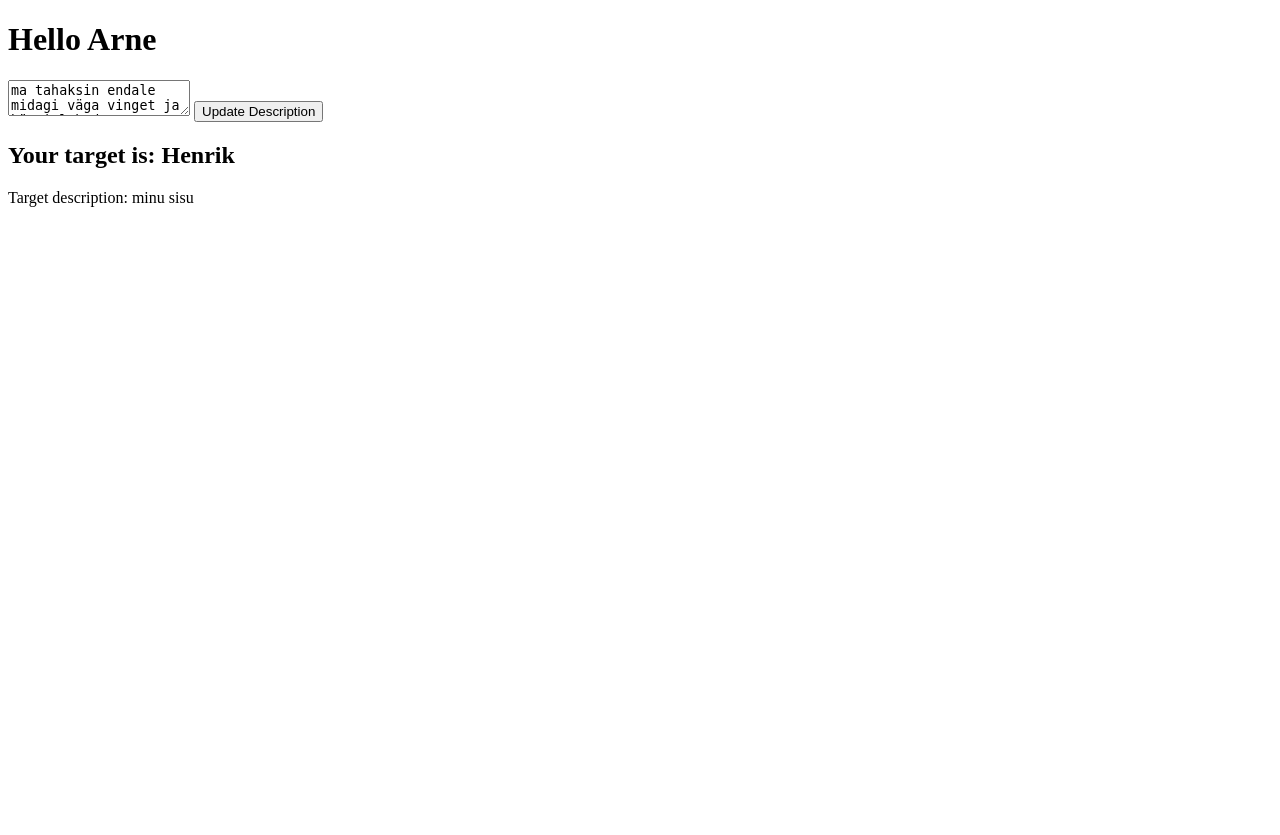
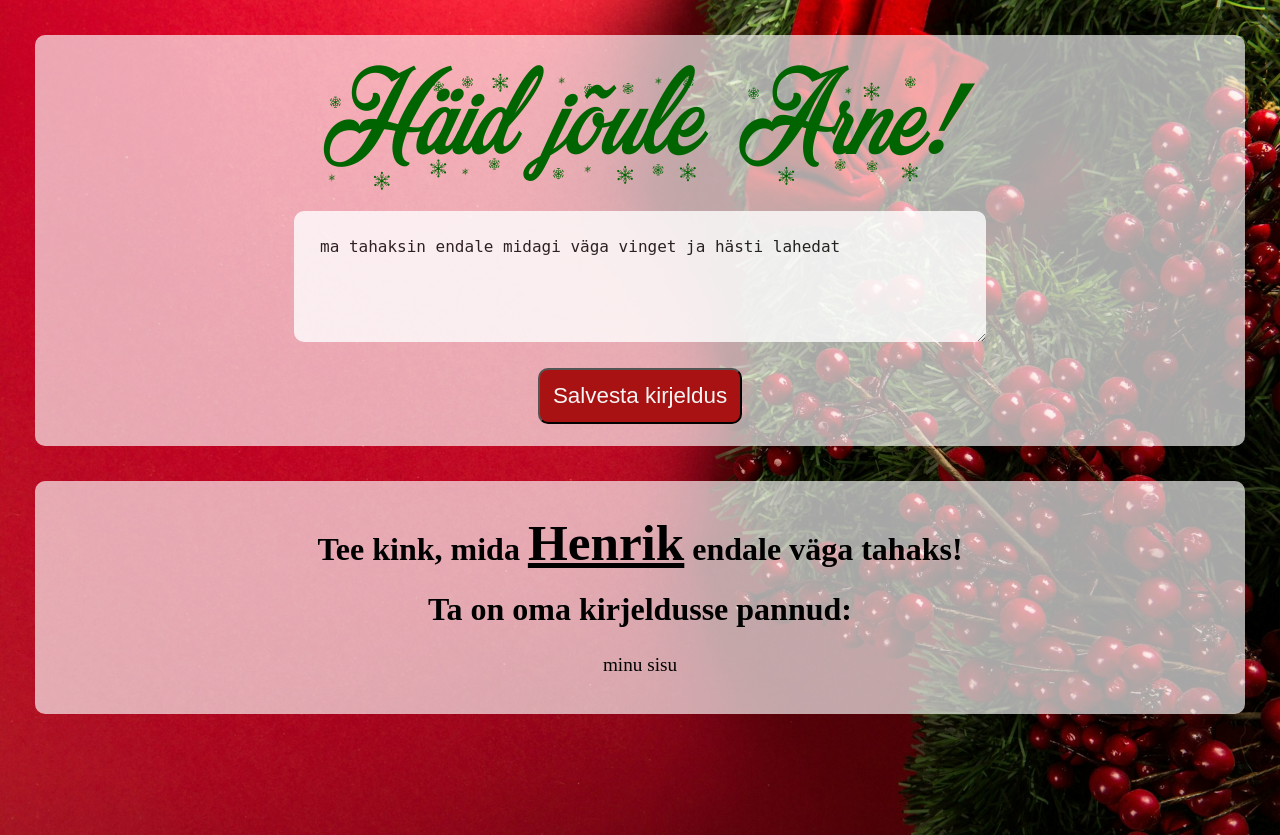
Before and after one commit to TheShadowfun/secret-santa, a Flask app: page /25cadd51-5e09 in a window 1280 px wide. Before the commit the page ends 207 px from the top, so only its background shows below. Run offline with Flask 3, Linux system fonts and the light colour scheme.

Commit message:
almost done

```diff
--- a/main.py
+++ b/main.py
@@ -64,7 +64,7 @@ def user_route(user_id):
 
 @app.errorhandler(404)
 def page_not_found(e):
-    return "<h1>Vale lingi panid, vaata uuesti</h1>", 404
+     return "<h1 style='font-size: 10vh; color: red;'>Vale lingi panid, vaata uuesti</h1>", 404
 
 if __name__ == '__main__':
 
@@ -72,4 +72,4 @@ if __name__ == '__main__':
     #testnames = ["Henrik", "Karl", "Rasmus", "Arne", "Art"]
     #add_people(testnames)
 
-    app.run()
+    app.run(port=54321)
--- a/models.py
+++ b/models.py
@@ -6,7 +6,7 @@ db = SQLAlchemy()
 class UserView (db.Model):
     id = db.Column(db.String(13), primary_key=True, default=gen_short_uuid)
     user = db.Column(db.String(MAX_NAME_LENGTH))
-    user_description = db.Column(db.String(100), default="pole veel lisatud")
+    user_description = db.Column(db.String(100), default="kirjuta siia midagi suunavat, et Sulle oleks lihtsam kinki teha")
     target_id = db.Column(db.String(13), db.ForeignKey('user_view.id'))
     target = db.relationship('UserView',
                            uselist=False,
--- /dev/null
+++ b/static/main.css
@@ -0,0 +1,129 @@
+@font-face {
+    font-family: 'ChristmasFont';
+    src: url('/static/MerryChristmasFlake.ttf') format('truetype');
+}
+
+* {
+    padding: 0;
+    margin: 0;
+}
+
+body {
+    background-image: url('/static/christmas.jpg');
+    background-position: center;
+    background-repeat: no-repeat;
+    background-size: cover;
+    background-attachment: fixed;
+    min-height: 100vh;
+    background-color: #910707;
+}
+
+div {
+    background-color: rgba(255, 255, 255, 0.65);
+    padding: max(2.75vh, 1.75vw);
+    margin: max(2.75vh, 2.75vw);
+    border-radius: 10px;
+    max-height: max(50vh, 40vw);
+}
+
+.christmasy {
+    font-family: ChristmasFont;
+    font-weight: 400;
+    font-size: max(8vh, 10vw);
+    color: darkgreen;
+    text-align: center;
+}
+
+.user {
+    display: flex;
+    flex-wrap: wrap;
+    justify-content: space-between;
+    align-items: center;
+    flex-direction: column;
+}
+
+form {
+    min-width: 55vw;
+    max-width: 75vw;
+}
+
+textarea {
+    margin: 2vw;
+    padding: 2vw;
+    border: none;
+    border-radius: 10px;
+    transition: all 0.3s ease;
+    opacity: 0.8;
+    font-size: max(1.75vh, 1.25vw);
+    min-width: 50vw;
+    max-width: 75vw;
+    min-height: 10vh;
+    max-height: 15vh;
+}
+
+textarea:active, textarea:focus {
+    outline: none;
+    border: 2px solid #910707;
+    box-shadow: 0 0 10px rgba(145, 7, 7, 0.5);
+    transform: scale(1.01);
+    opacity: 1;
+}
+
+button {
+    padding: 1vw;
+    border-radius: 10px;
+    background-color: #a91212;
+    color: whitesmoke;
+    font-size: max(2vh, 1.75vw);
+    max-width: 20vw;
+    transition: all 0.3s ease;
+}
+
+button:active {
+    outline: none;
+    border: 8px solid #910707;
+    box-shadow: 0 0 10px rgba(145, 7, 7, 0.5);
+    transform: scale(1.05);
+    opacity: 1;
+}
+
+.target {
+    font-size: max(3vh, 4vw);
+    text-decoration: underline;
+}
+
+h2 {
+    font-size: max(2.5vh, 2.5vw);
+    text-align: center;
+    margin: max(0.75vh, 0.75vw);
+}
+
+p {
+    font-size: max(2vh, 1.5vw);
+    text-align: center;
+    overflow-wrap: break-word;
+    word-wrap: break-word;
+    hyphens: auto;
+    max-width: 75vw;
+    margin: 0 auto;
+    padding: 1rem;
+    white-space: pre-wrap;
+}
+
+.overview {
+    height: 10vh;
+    background-color: rgba(255, 255, 255, 0.45);
+    padding: max(1.25vh, 1.25vw);
+    margin: max(0.75vh, 0.75vw);
+    border-radius: 10px;
+    max-height: max(50vh, 40vw);
+    display: flex;
+    flex-direction: column;
+    justify-content: space-between;
+    align-items: center;
+    width: max(37.5vw, 37.5vh);
+}
+
+.overview h1, .overview h2 {
+    text-align: center;
+}
--- a/tempCodeRunnerFile.py
+++ /dev/null
@@ -1 +0,0 @@
-n
--- a/templates/user.html
+++ b/templates/user.html
@@ -4,18 +4,20 @@
     <meta charset="UTF-8">
     <meta name="viewport" content="width=device-width, initial-scale=1.0">
     <title>Secret Santa</title>
+    <link rel="stylesheet" href="{{ url_for('static', filename='/main.css') }}">
 </head>
 <body>
-    <div>
-        <h1> Hello {{ user.user }}</h1>
-        <form method="POST">
+    <div class="user">
+        <h1 class="christmasy"> Häid jõule {{ user.user }}!</h1>
+        <form method="POST" class="user">
             <textarea name="description">{{ user.user_description }}</textarea>
-            <button type="submit">Update Description</button>
+            <button type="submit">Salvesta kirjeldus</button>
         </form>
     </div>
-    <div>
-        <h2>Your target is: {{ user.target.user }}</h2>
-        <p>Target description: {{ user.target.user_description }}</p>
+    <div class="user">
+        <h2>Tee kink, mida <span class="target">{{ user.target.user }}</span> endale väga tahaks!</h2>
+        <h2>Ta on oma kirjeldusse pannud:</h2>
+        <p>{{ user.target.user_description }}</p>
     </div>
 </body>
 </html>
```
Also changed, not shown: templates/overview.html (+4 -3 lines), test.py (deleted, +0 -17 lines), instance/santaDB.db, static/MerryChristmasFlake.ttf (added), static/christmas.jpg (added), 2 other files.
